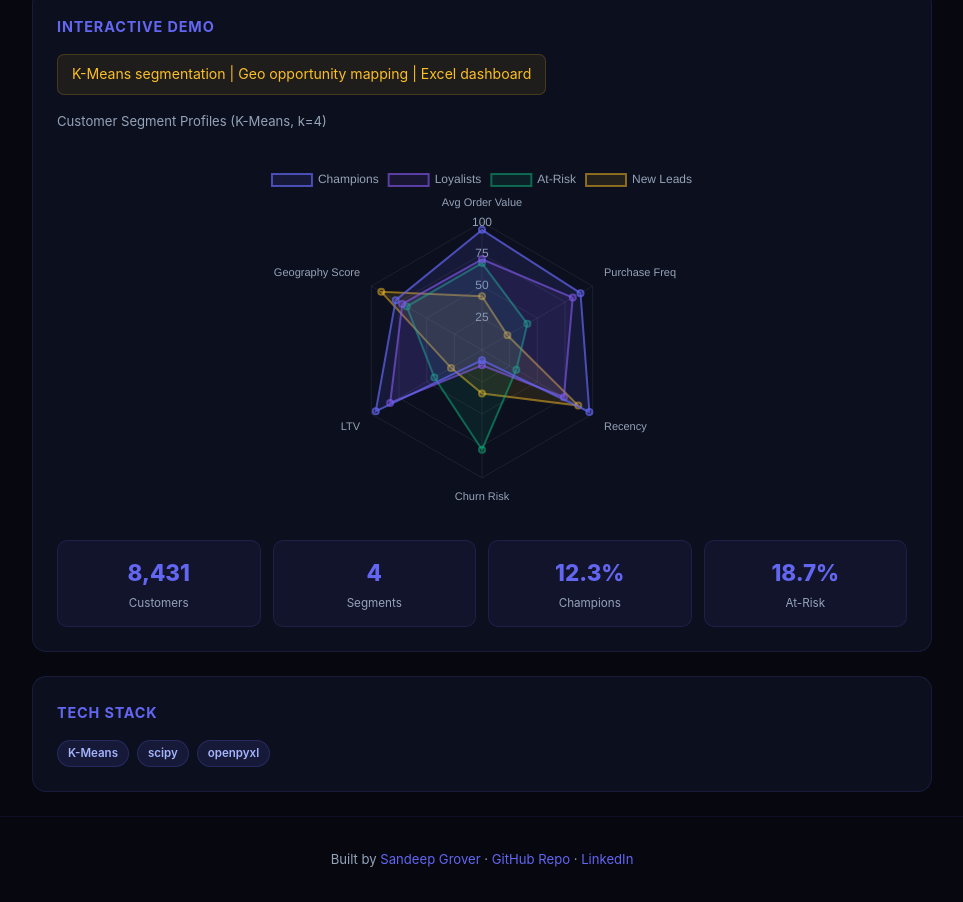
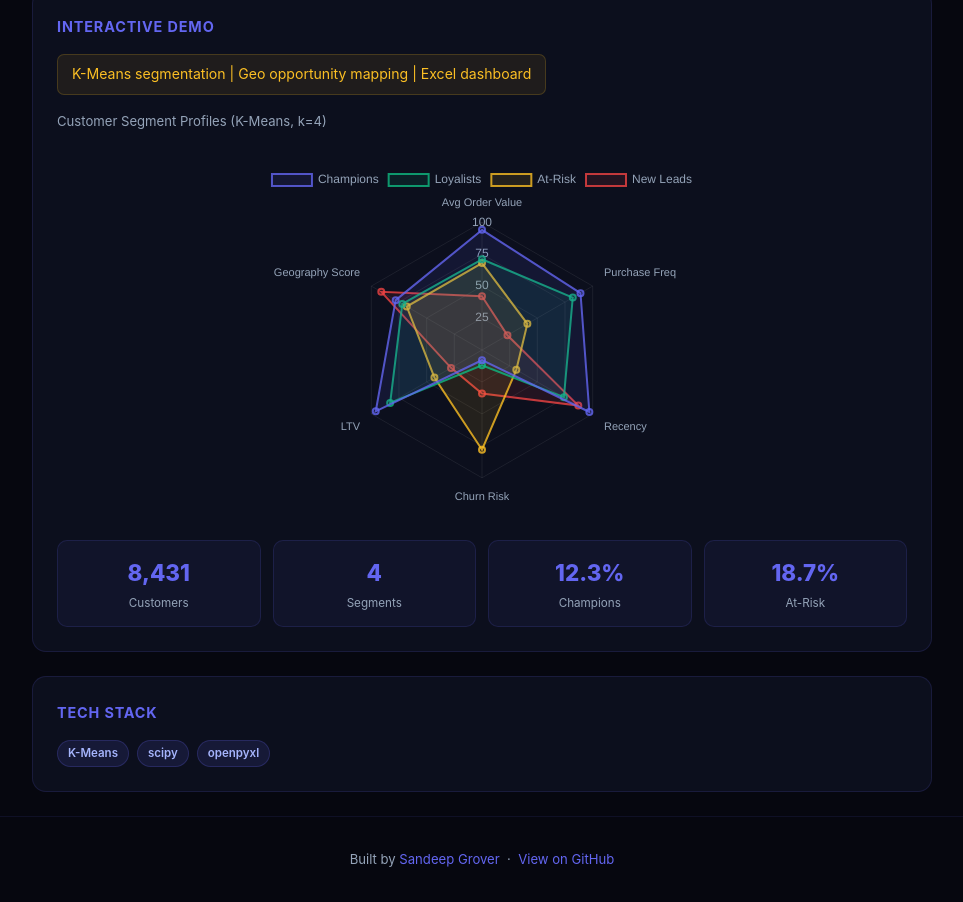
Before and after one commit to Sandyyy123/customer-lead-profiler, a plain HTML site: page index.html in a window 1280 px wide. Shown: the part 427-1329 px from the top of the page, without its empty margins (158-1121 px from the left). Drawn offline with nearby package versions, Linux system fonts and the light colour scheme.

Commit message:
Update index.html: domain sections, remove LinkedIn

```diff
--- a/index.html
+++ b/index.html
@@ -1,8 +1,7 @@
 <!DOCTYPE html>
 <html lang="en">
 <head>
-<meta charset="UTF-8">
-<meta name="viewport" content="width=device-width,initial-scale=1.0">
+<meta charset="UTF-8"><meta name="viewport" content="width=device-width,initial-scale=1.0">
 <title>Customer Lead Profiler — Sandeep Grover</title>
 <script src="https://cdn.jsdelivr.net/npm/chart.js@4.4.0/dist/chart.umd.min.js"></script>
 <style>
@@ -42,61 +41,32 @@ footer{text-align:center;padding:32px;color:var(--muted);font-size:.82rem;border
 </style>
 </head>
 <body>
-
 <nav>
   <a href="https://sandyyy123.github.io" class="nav-back">← Portfolio</a>
   <span class="nav-title">Customer Lead Profiler</span>
   <a href="https://github.com/Sandyyy123/customer-lead-profiler" target="_blank" class="nav-back" style="margin-left:auto">GitHub ↗</a>
 </nav>
-
 <div class="hero">
   <h1>Customer Lead Profiler</h1>
   <p>CRM export analysis pipeline: K-Means customer segmentation, buyer vs non-buyer analysis, geographic growth opportunity mapping. Multi-sheet Excel dashboard output.</p>
   <div class="badges"><span class="badge">K-Means</span> <span class="badge">scipy</span> <span class="badge">openpyxl</span></div>
   <div class="metric-bar">✦ Segmentation · churn analysis · geo mapping</div>
 </div>
-
 <div class="card">
   <div class="section-title">Interactive Demo</div>
   <div class="highlight">K-Means segmentation | Geo opportunity mapping | Excel dashboard</div>
   <p style="font-size:.82rem;color:#94a3b8;margin-bottom:16px">Customer Segment Profiles (K-Means, k=4)</p>
-  <div class="demo-container">
-<canvas id="myChart"></canvas>
-<script>
-new Chart(document.getElementById('myChart'), {
-  type: 'radar',
-  data: {
-    labels: ["Avg Order Value", "Purchase Freq", "Recency", "Churn Risk", "LTV", "Geography Score"],
-    datasets: [{"label":"Champions","data":[94, 89, 97, 8, 96, 78],"backgroundColor":"rgba(99,102,241,0.12)","borderColor":"rgba(99,102,241,0.7)","borderWidth":2,"pointRadius":3},{"label":"Loyalists","data":[71, 82, 74, 12, 83, 72],"backgroundColor":"rgba(139,92,246,0.10)","borderColor":"rgba(139,92,246,0.6)","borderWidth":2,"pointRadius":3},{"label":"At-Risk","data":[68, 41, 31, 78, 43, 68],"backgroundColor":"rgba(16,185,129,0.10)","borderColor":"rgba(16,185,129,0.5)","borderWidth":2,"pointRadius":3},{"label":"New Leads","data":[42, 23, 87, 34, 28, 91],"backgroundColor":"rgba(251,191,36,0.10)","borderColor":"rgba(251,191,36,0.5)","borderWidth":2,"pointRadius":3}]
-  },
-  options: {
-    responsive: true,
-    plugins: { legend: { labels: { color: '#94a3b8' } } },
-    scales: {
-      r: {
-        min: 0, max: 100,
-        grid: { color: 'rgba(255,255,255,0.07)' },
-        angleLines: { color: 'rgba(255,255,255,0.07)' },
-        ticks: { color: '#94a3b8', backdropColor: 'transparent', stepSize: 25 },
-        pointLabels: { color: '#94a3b8', font: { size: 11 } }
-      }
-    }
-  }
-});
-</script></div>
+  <div class="demo-container"><canvas id="myChart"></canvas><script>
+new Chart(document.getElementById('myChart'),{type:'radar',data:{labels:["Avg Order Value", "Purchase Freq", "Recency", "Churn Risk", "LTV", "Geography Score"],datasets:[{"label":"Champions","data":[94, 89, 97, 8, 96, 78],"backgroundColor":"rgba(99,102,241,0.1)","borderColor":"rgba(99,102,241,0.8)","borderWidth":2,"pointRadius":3},{"label":"Loyalists","data":[71, 82, 74, 12, 83, 72],"backgroundColor":"rgba(16,185,129,0.1)","borderColor":"rgba(16,185,129,0.8)","borderWidth":2,"pointRadius":3},{"label":"At-Risk","data":[68, 41, 31, 78, 43, 68],"backgroundColor":"rgba(251,191,36,0.1)","borderColor":"rgba(251,191,36,0.8)","borderWidth":2,"pointRadius":3},{"label":"New Leads","data":[42, 23, 87, 34, 28, 91],"backgroundColor":"rgba(239,68,68,0.1)","borderColor":"rgba(239,68,68,0.8)","borderWidth":2,"pointRadius":3}]},options:{responsive:true,plugins:{legend:{labels:{color:'#94a3b8'}}},scales:{r:{min:0,max:100,grid:{color:'rgba(255,255,255,0.07)'},angleLines:{color:'rgba(255,255,255,0.07)'},ticks:{color:'#94a3b8',backdropColor:'transparent',stepSize:25},pointLabels:{color:'#94a3b8',font:{size:11}}}}}});</script></div>
   <div class="stats-grid"><div class="stat-box"><span class="stat-value">8,431</span><span class="stat-label">Customers</span></div><div class="stat-box"><span class="stat-value">4</span><span class="stat-label">Segments</span></div><div class="stat-box"><span class="stat-value">12.3%</span><span class="stat-label">Champions</span></div><div class="stat-box"><span class="stat-value">18.7%</span><span class="stat-label">At-Risk</span></div></div>
 </div>
-
 <div class="card">
   <div class="section-title">Tech Stack</div>
   <div class="badges" style="margin-bottom:0"><span class="badge">K-Means</span> <span class="badge">scipy</span> <span class="badge">openpyxl</span></div>
 </div>
-
 <footer>
-  <p>Built by <a href="https://sandyyy123.github.io">Sandeep Grover</a> ·
-     <a href="https://github.com/Sandyyy123/customer-lead-profiler" target="_blank">GitHub Repo</a> ·
-     <a href="https://linkedin.com/in/sandeep-grover-b3192a16" target="_blank">LinkedIn</a></p>
+  <p>Built by <a href="https://sandyyy123.github.io">Sandeep Grover</a> &nbsp;·&nbsp;
+     <a href="https://github.com/Sandyyy123/customer-lead-profiler" target="_blank">View on GitHub</a></p>
 </footer>
-
 </body>
 </html>
```
